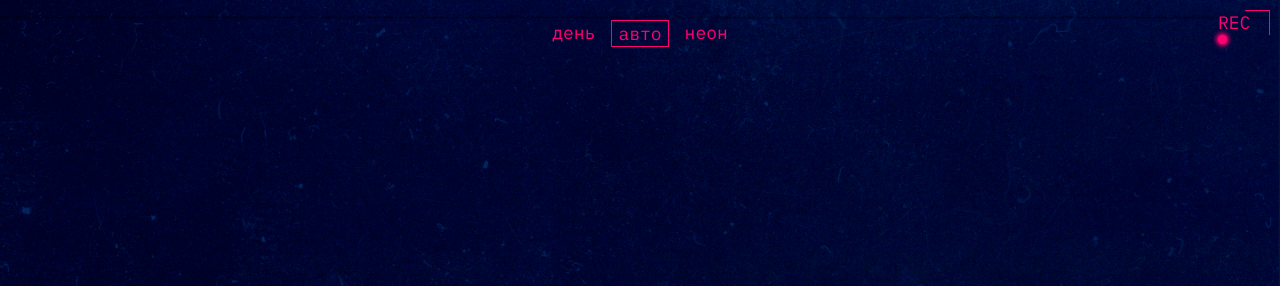
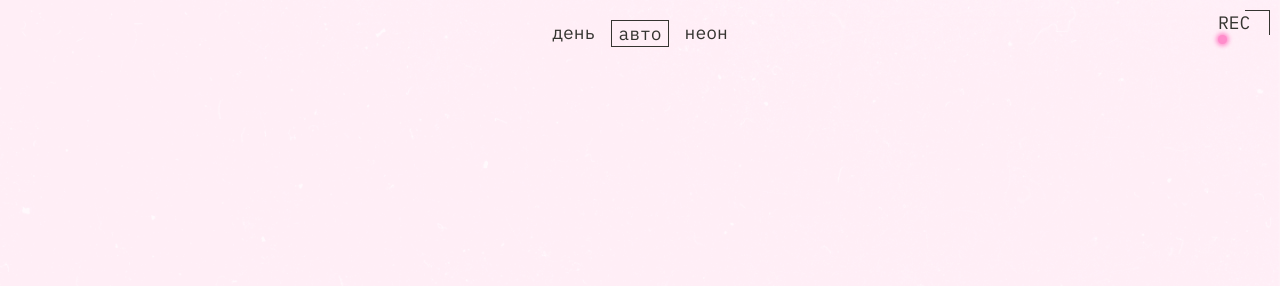
Before and after one commit to rodichevm/slozhno-sosredotochitsya-fd, a plain HTML site: page index.html in a window 1280 px wide. Shown: the top 286 px of the page. Drawn offline with Linux system fonts and the light colour scheme.

Commit message:
step 5, switcher and light theme colors

```diff
--- a/styles/dark.css
+++ b/styles/dark.css
@@ -1,16 +1,10 @@
-/*
-  Специально для тёмной темы при наличии класса,
-  здесь окажутся стили, которые нужно переопределить принудительно,
-  переключая тему
-*/
-
 :root.theme-dark {
-  /* сохраните этот селектор в приведённом виде.
-    Так стили написанные ниже будут иметь больший вес,
-    чем стили в медиазапросе предпочтений пользователя
-  */
+  --bg-color: #000028;
+  --main-font-color: #F1B2CE;
+  --title-color: #FF0070;
+  --subtitle-color: #000028;
+  --accent-color: #FF0070;
+  --accent-color-title: #DB00FF;
+  --switcher-theme-color: #FF0070;
+  --bg-image: url('../images/cover-image-dark.png');
 }
-
-.theme-dark .page {
-  /* Вам также нужно будет написать ряд подобных селекторов */
-}
--- a/styles/light.css
+++ b/styles/light.css
@@ -1,16 +1,27 @@
-/*
-  Специально для светлой темы при наличии класса.
-  Здесь окажутся стили, которые нужно переопределить принудительно,
-  переключая тему
-*/
-
 :root.theme-light {
-  /* сохраните этот селектор в приведённом виде.
-    Так стили написанные ниже будут иметь больший вес,
-    чем стили в медиазапросе предпочтений пользователя
-  */
+  --bg-color: #FFF1F7;
+  --main-font-color: #353430;
+  --title-color: #353430;
+  --subtitle-color: #353430;
+  --accent-color: #FF8DCB;
+  --accent-color-title: #FFC2E6;
+  --switcher-theme-color: #353430;
+  --bg-image: url('../images/cover-image-light.png');
 }
 
-.theme-light .page {
-  /* Вам также нужно будет написать ряд подобных селекторов */
+.theme-light .rec_element {
+  display: none;
 }
+
+@media (prefers-color-scheme: light) {
+  :root {
+    --bg-color: #FFF1F7;
+    --main-font-color: #353430;
+    --title-color: #353430;
+    --subtitle-color: #353430;
+    --accent-color: #FF8DCB;
+    --accent-color-title: #FFC2E6;
+    --switcher-theme-color: #353430;
+    --bg-image: url('../images/cover-image-light.png');
+  }
+}
--- a/styles/style.css
+++ b/styles/style.css
@@ -1,5 +1,3 @@
-/* Основные стили проекта. Это стили для темы, которую вы верстаете первой. */
-
 .page {
   font-family: var(--main-font), monospace;
   font-weight: normal;
@@ -27,8 +25,8 @@
 .decorated-zone:before {
   content: "";
   position: absolute;
-  border-top: 1px solid var(--accent-color);
-  border-right: 1px solid var(--accent-color);
+  border-top: 1px solid var(--switcher-theme-color);
+  border-right: 1px solid var(--switcher-theme-color);
   width: 25px;
   height: 25px;
   top: 10px;
@@ -38,8 +36,8 @@
 .decorated-zone:after {
   content: "";
   position: absolute;
-  border-bottom: 1px solid var(--accent-color);
-  border-left: 1px solid var(--accent-color);
+  border-bottom: 1px solid var(--switcher-theme-color);
+  border-left: 1px solid var(--switcher-theme-color);
   width: 25px;
   height: 25px;
   bottom: 10px;
@@ -49,7 +47,7 @@
 .rec_element{
   justify-self: end;
   position: absolute;
-  color: var(--accent-color);
+  color: var(--switcher-theme-color);
   block-size: 26px;
   inline-size: 52px;
   top: 10px;
@@ -86,7 +84,7 @@
 }
 
 .header__theme-menu-button {
-  color: var(--accent-color);
+  color: var(--switcher-theme-color);
   background-color: transparent;
   border: none;
   text-transform: lowercase;
@@ -94,7 +92,7 @@
 }
 
 .header__theme-menu-button:hover {
-  outline: 1px solid #FF007040;
+  outline: 1px solid #35343040;
 }
 
 .header__theme-menu-button:focus-visible {
@@ -102,7 +100,7 @@
 }
 
 .header__theme-menu-button_active{
-  border: 1px solid var(--accent-color);
+  border: 1px solid var(--switcher-theme-color);
 }
 
 .header__title {
@@ -154,7 +152,7 @@
 
 .content__section-title {
   justify-self: start;
-  color: var(--accent-color);
+  color: var(--title-color);
 }
 
 .content__section-text_block-subtitle-tips {
--- a/styles/variables.css
+++ b/styles/variables.css
@@ -1,17 +1,16 @@
-/*
-  Переменные для вашего проекта
-  и их переопределение под различные устройства
-*/
 :root {
   --bg-color: #000028;
+  --main-font-color: #F1B2CE;
+  --title-color: #FF0070;
+  --subtitle-color: #000028;
   --accent-color: #FF0070;
   --accent-color-title: #DB00FF;
-  --subtitle-color: #000028;
+  --switcher-theme-color: #FF0070;
+
+  --bg-image: url('../images/cover-image-dark.png');
   --main-font: 'IBM Plex mono';
-  --main-font-color: #F1B2CE;
   --title-font-size: 116px;
   --title-font-weight: 700;
   --bold-font-weight: 700;
   --subtitle-font-size: 18px;
-  --bg-image: url('../images/cover-image-dark.png');
 }
```
